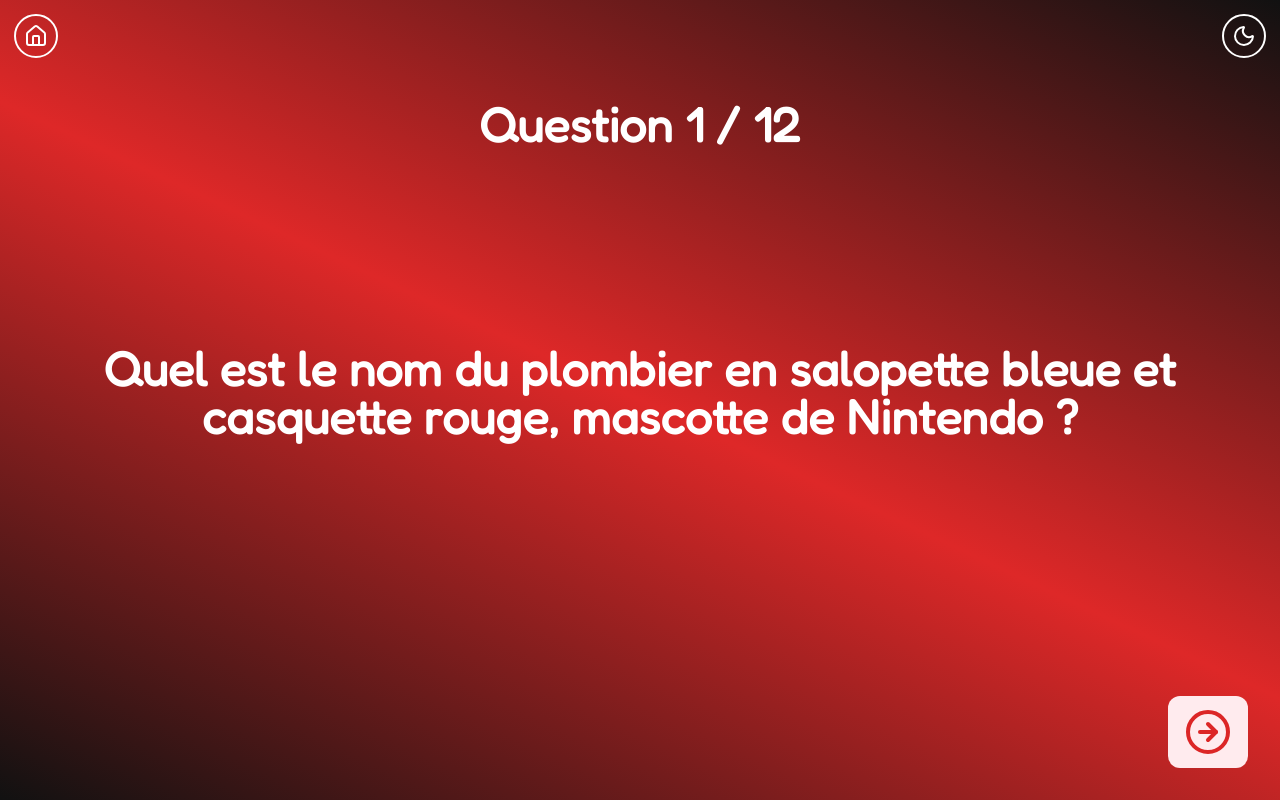
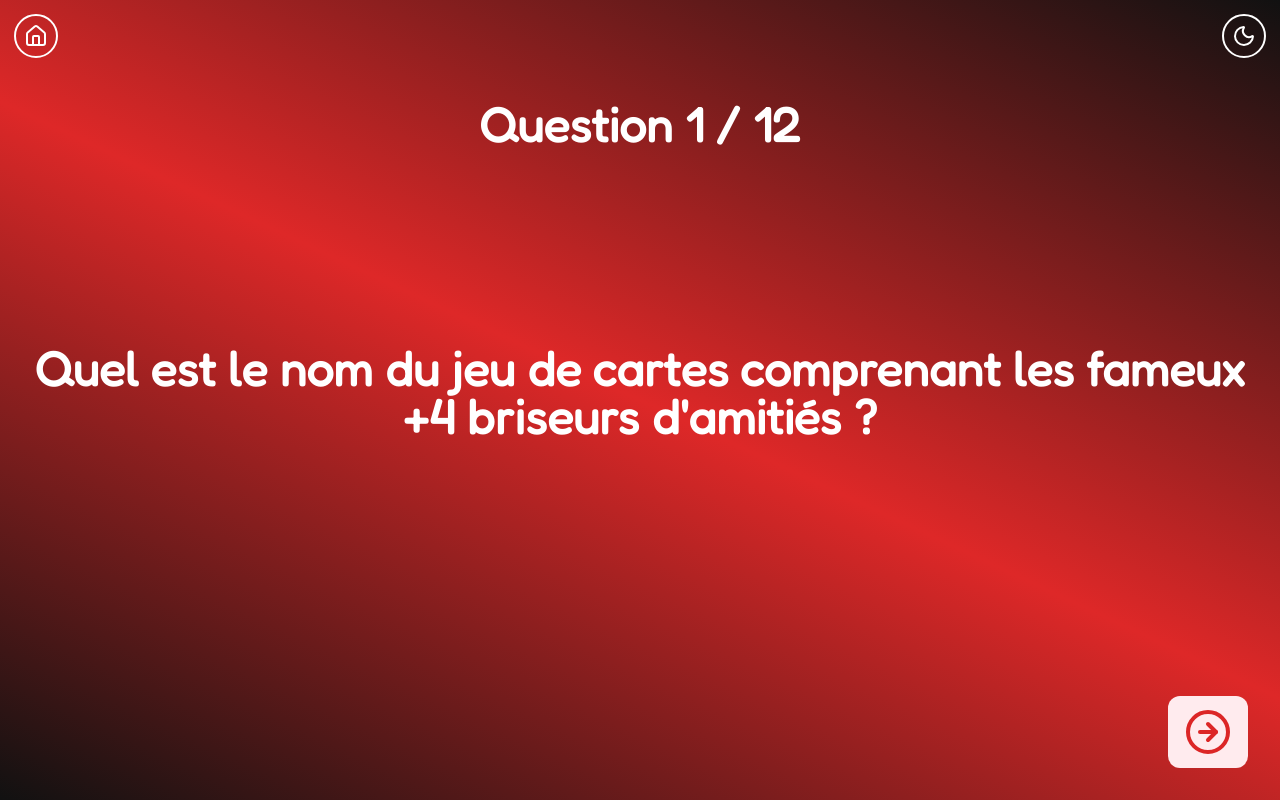
Before and after one commit to Mickael-Mesloub/quiz-en-rouge-et-noir, a React (Vite) app: page /quizz in a window 1280 px wide. Built offline with nearby package versions, Linux system fonts and the light colour scheme.

Commit message:
feat(quizz): implement shuffle function to generate random questions

```diff
--- a/src/shared/components/Quizz/Quizz.tsx
+++ b/src/shared/components/Quizz/Quizz.tsx
@@ -1,9 +1,12 @@
 import QuestionCard from "@/shared/components/Quizz/QuestionCard";
 import questionsData from "@/data/questions.json";
 import { Question } from "@/shared/types";
+import { shuffle } from "@/shared/utils/array.utils";
+
+const questions: Question[] = questionsData;
+
+const shuffledQuestions = shuffle(questions);
 
 export default function Quizz() {
-  const questions: Question[] = questionsData;
-
-  return <QuestionCard questions={questions} />;
+  return <QuestionCard questions={shuffledQuestions} />;
 }
--- /dev/null
+++ b/src/shared/utils/array.utils.ts
@@ -0,0 +1,19 @@
+export function shuffle<T>(array: T[]): T[] {
+  const tempArr = [...array];
+  let currentIndex = tempArr.length;
+
+  // While there remain elements to shuffle...
+  while (currentIndex != 0) {
+    // Pick a remaining element...
+    const randomIndex = Math.floor(Math.random() * currentIndex);
+    currentIndex--;
+
+    // And swap it with the current element.
+    [tempArr[currentIndex], tempArr[randomIndex]] = [
+      tempArr[randomIndex],
+      tempArr[currentIndex],
+    ];
+  }
+
+  return tempArr;
+}
```
